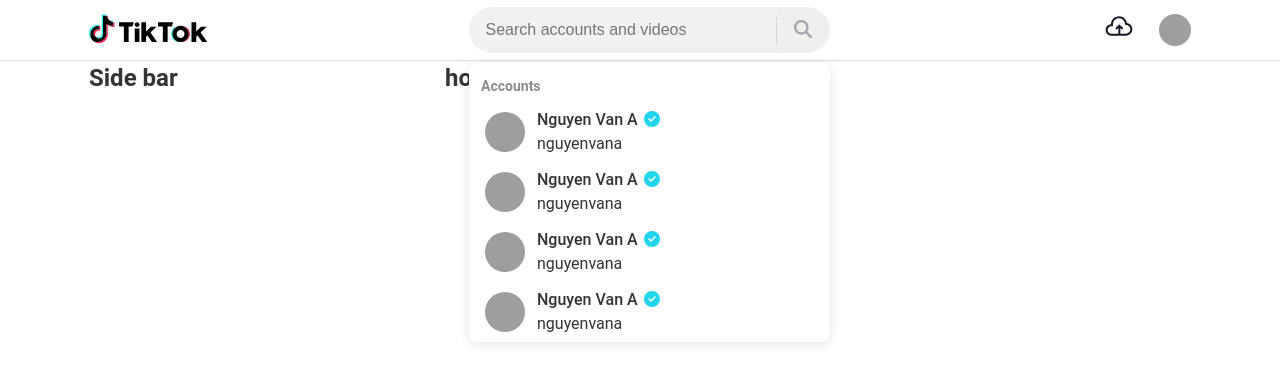
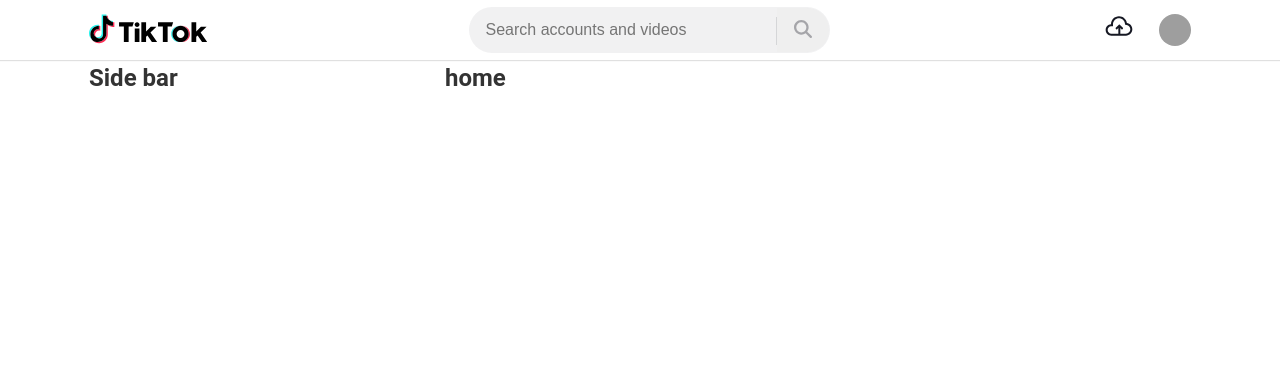
Before and after one commit to NguyenKhanhSon1705/tiktok-UI, a React (Create React App) app: page / in a window 1280 px wide. Shown: the top 384 px of the page. Built offline with nearby package versions, Linux system fonts and the light colour scheme; grey boxes are pictures that could not be loaded.

Commit message:
Logic header #2

```diff
--- a/src/Components/AccountItems/index.js
+++ b/src/Components/AccountItems/index.js
@@ -3,25 +3,26 @@ import { FontAwesomeIcon } from '@fortawesome/react-fontawesome';
 import classNames from 'classnames/bind';
 import styles from './AccountItem.module.scss';
 import Image from '~/Components/Images'
+import { Link } from 'react-router-dom';
 
 const cx = classNames.bind(styles);
 
-function AccountItem() {
+function AccountItem({data}) {
     return (
-        <div className={cx('wrapper')}>
+        <Link to={`/@${data.nickname}`} className={cx('wrapper')}>
             <Image
                 className={cx('avatar')}
-                src="https://p9-sign-sg.tiktokcdn.com/aweme/100x100/tos-alisg-avt-0068/daabb3492fb60065fb43903c6239cd39.jpeg?lk3s=a5d48078&nonce=86445&refresh_token=c7c8e67db788f971efb7d4dafb095d4e&x-expires=1722042000&x-signature=DLgIXyJ3lCiBHplhEru6Q3oBRjU%3D&shp=a5d48078&shcp=81f88b70"
-                alt="Hoaa"
+                src={data.avatar}
+                alt={data.full_name}
             />
             <div className={cx('info')}>
                 <h4 className={cx('name')}>
-                    <span>Nguyen Van A</span>
-                    <FontAwesomeIcon className={cx('check')} icon={faCheckCircle} />
+                    <span>{data.full_name}</span>
+                    {data.tick && <FontAwesomeIcon className={cx('check')} icon={faCheckCircle} />}
                 </h4>
-                <span className={cx('')}>nguyenvana</span>
+                <span className={cx('')}>{data.nickname}</span>
             </div>
-        </div>
+        </Link>
     );
 }
 
--- a/src/Components/Layouts/Components/Search/Search.module.scss
+++ b/src/Components/Layouts/Components/Search/Search.module.scss
@@ -53,7 +53,7 @@
     position: absolute;
     right: calc(var(--search-button-width) + 16px);
     top: 50%;
-    transform: translateY(-50%);
+    transform: translateY(-50%) ;
     color: rgba(22, 24, 35, 0.34);
 }
 
@@ -74,3 +74,16 @@
         background-color: rgba(22, 24, 35, 0.06);
     }
 }
+.loading{
+    animation:  spinner 0.5s linear infinite;
+}
+
+@keyframes spinner{
+    from {
+transform: translateY(-50%) rotate(0);
+    }
+    to{
+        transform: translateY(-50%)   rotate(360deg);
+
+    }
+}
--- a/src/Components/Layouts/Components/Search/index.js
+++ b/src/Components/Layouts/Components/Search/index.js
@@ -1,26 +1,37 @@
 import AccountItem from '~/Components/AccountItems';
 import { Wrapper as PopperWrapper } from '~/Components/Popper';
 import HeadlessTippy from '@tippyjs/react/headless';
-import { faCircleXmark,faMagnifyingGlass, faSpinner } from '@fortawesome/free-solid-svg-icons';
-import { useState , useEffect, useRef } from 'react';
+import { faCircleXmark, faMagnifyingGlass, faSpinner } from '@fortawesome/free-solid-svg-icons';
+import { useState, useEffect, useRef } from 'react';
 import classNames from 'classnames/bind';
 import styles from './Search.module.scss'
 import { FontAwesomeIcon } from '@fortawesome/react-fontawesome';
 const cx = classNames.bind(styles);
 
 function Search() {
-    const [searchValue , setSearchValue] = useState('')
+    const [searchValue, setSearchValue] = useState('')
     const [searchResult, setSearchResult] = useState([]);
-    const [showResult , setShowResult]  = useState(true);
+    const [showResult, setShowResult] = useState(true);
+    const [loading, setLoading] = useState(false);
     const inputRef = useRef()
 
     useEffect(() => {
-        setTimeout(() => {
-            setSearchResult([1,2]);
-        }, 0);
-    }, []);
+        if (searchValue.trim() === ""){
+            setSearchResult([])
+            return;
+        }
+        setLoading(true)
+        fetch(`https://tiktok.fullstack.edu.vn/api/users/search?q=${encodeURIComponent(searchValue)}&type=less`)
+            .then(res => res.json())
+            .then(res =>{
+                setSearchResult(res.data)
+                setLoading(false)
+            })
+            .catch(() => setLoading(false))
 
-    function handleHidenResult(){
+    }, [searchValue]);
+
+    function handleHidenResult() {
         setShowResult(false)
     }
 
@@ -33,10 +44,8 @@ function Search() {
                 <div className={cx('search-result')} tabIndex="-1" {...attrs}>
                     <PopperWrapper>
                         <h4 className={cx('search-title')}>Accounts</h4>
-                    <AccountItem />
-                    <AccountItem />
-                    <AccountItem />
-                    <AccountItem />
+                        {searchResult.map(item => (<AccountItem key={item.id} data={item} />))}
+
                     </PopperWrapper>
                 </div>
             )}
@@ -48,19 +57,19 @@ function Search() {
                     placeholder="Search accounts and videos"
                     spellCheck={false}
                     onChange={e => setSearchValue(e.target.value)}
-             onFocus={()=>setShowResult(true)}
+                    onFocus={() => setShowResult(true)}
                 />
                 {searchValue && (
-                  <button className={cx('clear')} onClick={()=>{
+                    <button className={cx('clear')} onClick={() => {
                         setSearchValue('')
                         inputRef.current.focus()
                         setSearchResult([])
                     }}>
-                  <FontAwesomeIcon icon={faCircleXmark} />
+                        {!loading && <FontAwesomeIcon icon={faCircleXmark} />}
                     </button>
                 )}
 
-            {/* <FontAwesomeIcon className={cx('loading')} icon={faSpinner} /> */}
+                {loading && <FontAwesomeIcon className={cx('loading')} icon={faSpinner} />}
 
                 <button className={cx('search-btn')}>
                     <FontAwesomeIcon icon={faMagnifyingGlass} />
--- a/src/Routers/index.js
+++ b/src/Routers/index.js
@@ -8,7 +8,7 @@ import Search from "~/Components/Pages/Search";
 const publicRoutes = [
     { path: '/' , component: Home},
     { path: '/following' , component: Following },
-    { path: '/profile' , component: Profile },
+    { path: '/:nickname' , component: Profile },
     { path: '/upload' , component: Upload, layout: HeaderOnly },
     { path: '/search' , component: Search, layout: null },
 
```
Lines whose indentation alone changed are shown as unchanged.
